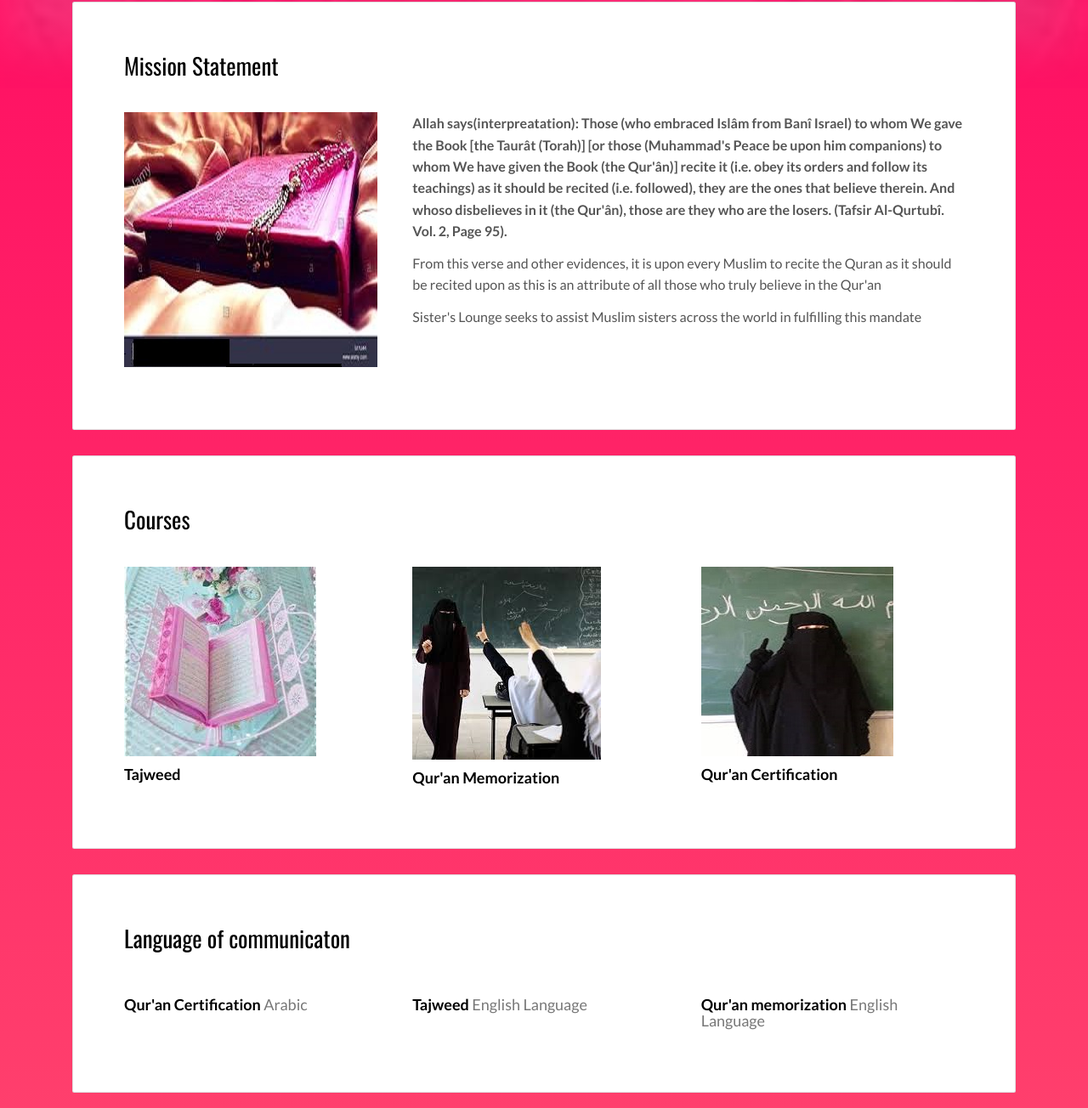
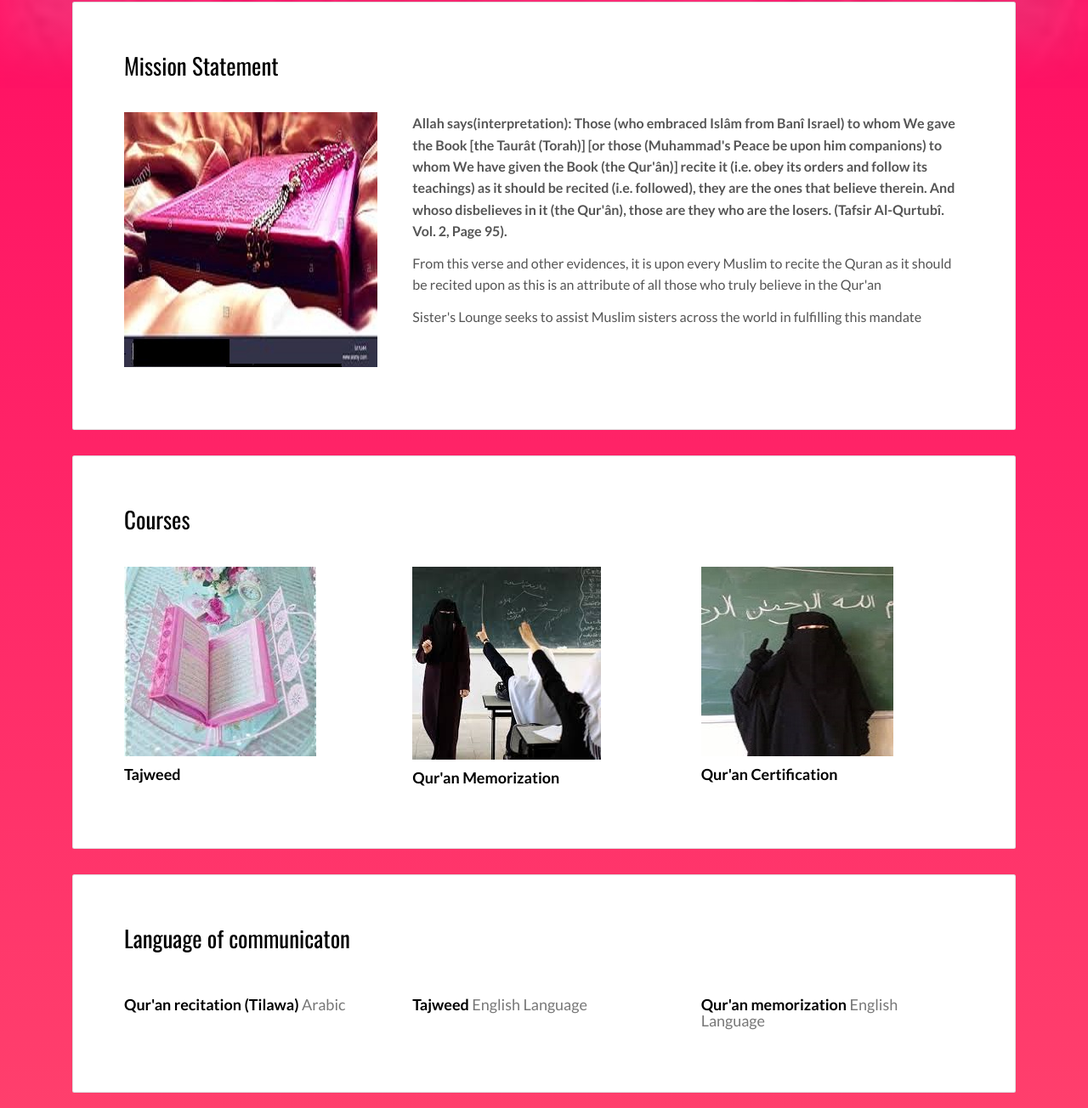
Before and after one commit to Deepveloper/sisterslounge, a plain HTML site: page index.html in a window 1280 px wide. Shown: the part 456-1760 px from the top of the page at 85% size. Drawn offline with nearby package versions, Linux system fonts and the light colour scheme; files whose address does not match are found by name.

Commit message:
Update index.html

```diff
--- a/index.html
+++ b/index.html
@@ -58,7 +58,7 @@
               </div>
               <div class="col-md-8">
 
-              <p><strong> Allah says(interpreatation): Those (who embraced Islâm from Banî Israel) to whom We gave the Book [the Taurât (Torah)] [or those (Muhammad's Peace be upon him companions) to whom We have given the Book (the Qur'ân)] recite it (i.e. obey its orders and follow its teachings) as it should be recited (i.e. followed), they are the ones that believe therein. And whoso disbelieves in it (the Qur'ân), those are they who are the losers. (Tafsir Al-Qurtubî. Vol. 2, Page 95).</strong></p>
+              <p><strong> Allah says(interpretation): Those (who embraced Islâm from Banî Israel) to whom We gave the Book [the Taurât (Torah)] [or those (Muhammad's Peace be upon him companions) to whom We have given the Book (the Qur'ân)] recite it (i.e. obey its orders and follow its teachings) as it should be recited (i.e. followed), they are the ones that believe therein. And whoso disbelieves in it (the Qur'ân), those are they who are the losers. (Tafsir Al-Qurtubî. Vol. 2, Page 95).</strong></p>
               <p> From this verse and other evidences, it is upon every Muslim to recite the Quran as it should be recited upon as this
               is an attribute of all those who truly believe in the Qur'an</p>
               <p> Sister's Lounge seeks to assist Muslim sisters across the world in fulfilling this mandate</p>
@@ -145,7 +145,7 @@
             <div class="row">
               <div class="col-md-4">
                 <div class="language-experience">
-                  <h3 class="h5">Qur'an Certification<small>  Arabic</small></h3>
+                  <h3 class="h5">Qur'an recitation (Tilawa)<small>  Arabic</small></h3>
                 </div>
               </div>
               <div class="col-md-4">
```
